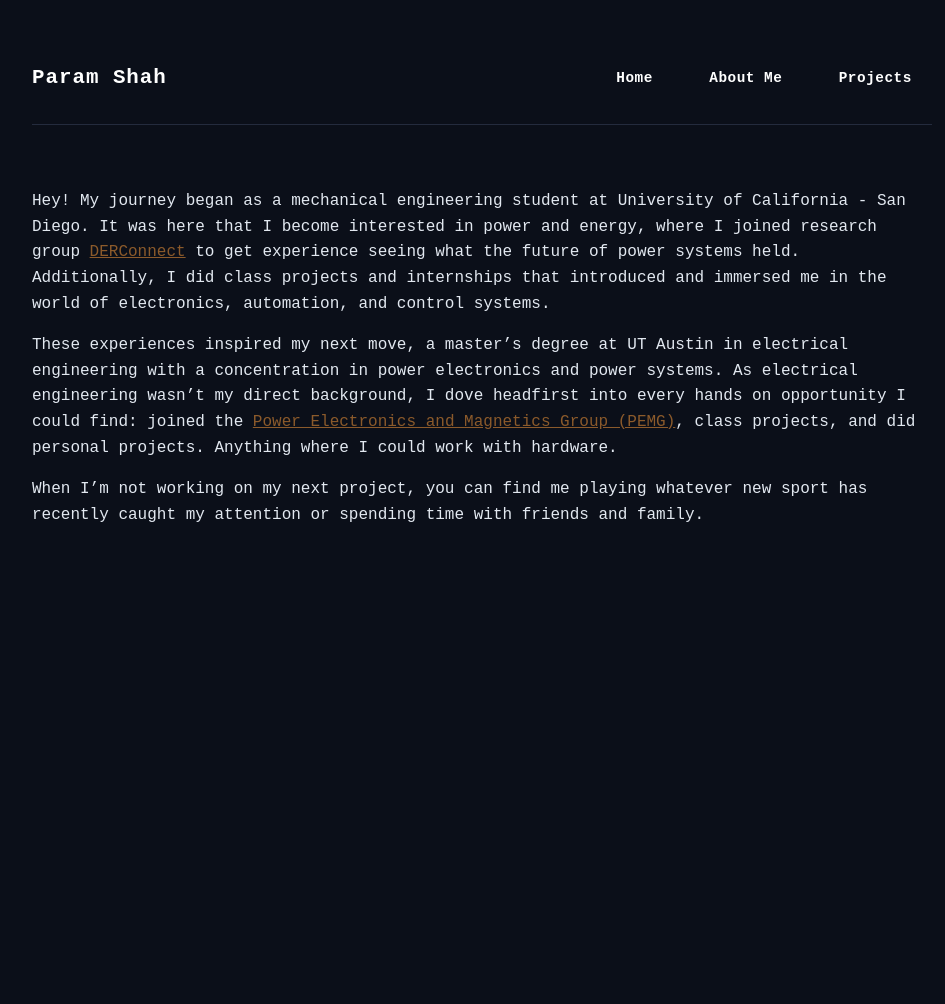
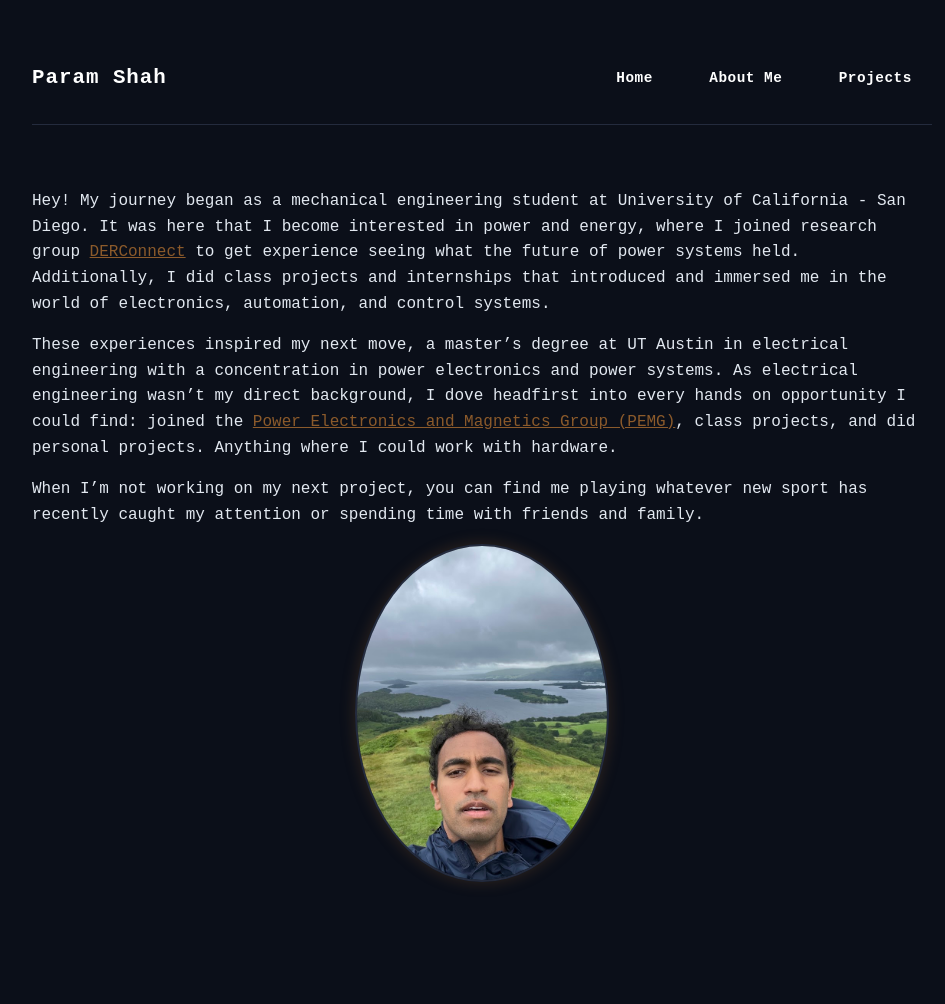
Before and after one commit to paramshah180/paramshah180.github.io, a Jekyll site: the page built from about.md, in a window 1280 px wide. Shown: the whole page, without its empty margins (158-1103 px from the left). Built offline with Jekyll 4.4.1, drawn with Linux system fonts in a browser that asks for light colours; before the commit the page ends 900 px from its top, so only the background shows below that.

Commit message:
Add author portrait to about.md
Added a centered image of the author to the about section.

```diff
--- a/about.md
+++ b/about.md
@@ -9,3 +9,7 @@ These experiences inspired my next move, a master's degree at UT Austin in elect
 
 
 When I'm not working on my next project, you can find me playing whatever new sport has recently caught my attention or spending time with friends and family.
+
+<p align="center" style="margin-bottom: 2rem;">
+  <img src="/Photos/aboutme.jpg" alt="About Me Portrait" width="250px" style="border-radius: 50%; border: 2px solid #242b3d; box-shadow: 0 0 15px rgba(139, 90, 43, 0.3);">
+</p>
```
